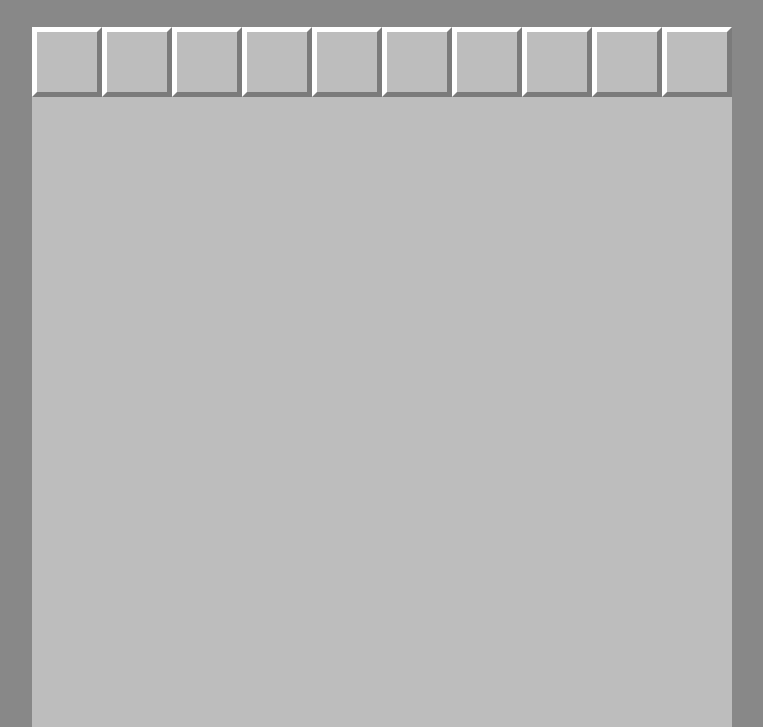
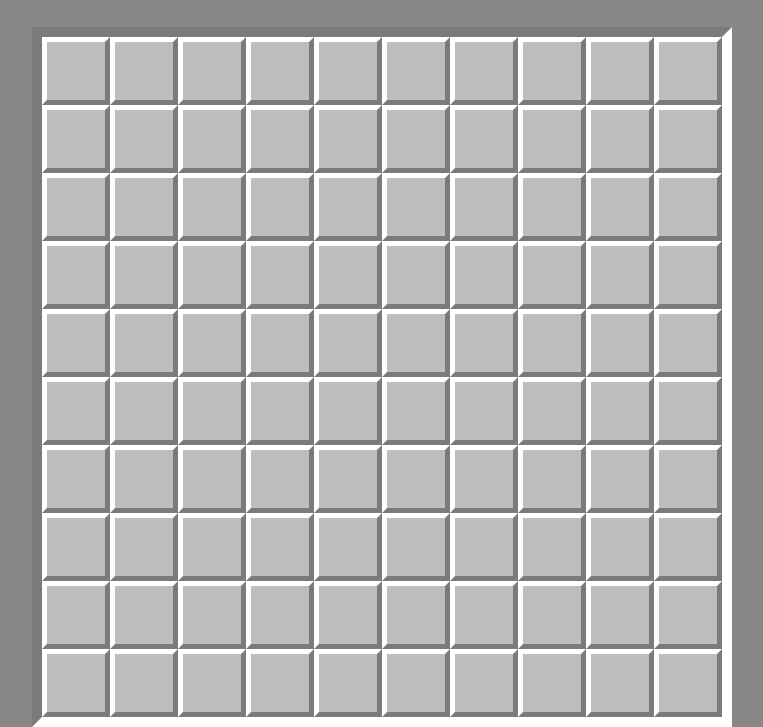
Before and after one commit to SaBobic/js-campominato-grid, a plain HTML site: page index.html in a window 1280 px wide. Shown: the part 119-846 px from the top of the page, without its empty margins (258-1021 px from the left). Drawn offline with nearby package versions, Linux system fonts and the light colour scheme.

Commit message:
fixed css

```diff
--- a/css/style.css
+++ b/css/style.css
@@ -49,9 +49,29 @@ nav{
     background-color: #BDBDBD;
     display: flex;
     flex-wrap: wrap;
+    border-width: 10px;
+    border-style: solid;
+    border-color: #7B7B7B #FFFFFF #FFFFFF #7B7B7B;
 }
 
 #box .cell{
     width: calc(100% / 10);
     height: calc(100% / 10);
+    color: #007B00;
+    font-weight: 700;
+    font-size: 24px;
+    display: flex;
+    justify-content: center;
+    align-items: center;
+    font-weight: 700;
+    font-size: 24px;
+    background-color: #BDBDBD;
+    border-width: 5px;
+    border-style: solid;
+    border-color: #FFFFFF #7B7B7B #7B7B7B #FFFFFF;
 }
+
+#box .cell.active{
+    border: 1px solid #7F7F7F;
+    color: #0000FF;
+}
--- a/index.html
+++ b/index.html
@@ -16,22 +16,112 @@
 <body>
     <header>
         <nav class="my_border">
-            <div class="my_btn my_border">Gioca</div>
+            <div class="my_btn my_border" id="play-button">Gioca</div>
         </nav>
     </header>
 
     <main>
         <div id="box">
-            <div class="cell my_border"></div>
-            <div class="cell my_border"></div>
-            <div class="cell my_border"></div>
-            <div class="cell my_border"></div>
-            <div class="cell my_border"></div>
-            <div class="cell my_border"></div>
-            <div class="cell my_border"></div>
-            <div class="cell my_border"></div>
-            <div class="cell my_border"></div>
-            <div class="cell my_border"></div>
+            <div class="cell"></div>
+            <div class="cell"></div>
+            <div class="cell"></div>
+            <div class="cell"></div>
+            <div class="cell"></div>
+            <div class="cell"></div>
+            <div class="cell"></div>
+            <div class="cell"></div>
+            <div class="cell"></div>
+            <div class="cell"></div>
+            <div class="cell"></div>
+            <div class="cell"></div>
+            <div class="cell"></div>
+            <div class="cell"></div>
+            <div class="cell"></div>
+            <div class="cell"></div>
+            <div class="cell"></div>
+            <div class="cell"></div>
+            <div class="cell"></div>
+            <div class="cell"></div>
+            <div class="cell"></div>
+            <div class="cell"></div>
+            <div class="cell"></div>
+            <div class="cell"></div>
+            <div class="cell"></div>
+            <div class="cell"></div>
+            <div class="cell"></div>
+            <div class="cell"></div>
+            <div class="cell"></div>
+            <div class="cell"></div>
+            <div class="cell"></div>
+            <div class="cell"></div>
+            <div class="cell"></div>
+            <div class="cell"></div>
+            <div class="cell"></div>
+            <div class="cell"></div>
+            <div class="cell"></div>
+            <div class="cell"></div>
+            <div class="cell"></div>
+            <div class="cell"></div>
+            <div class="cell"></div>
+            <div class="cell"></div>
+            <div class="cell"></div>
+            <div class="cell"></div>
+            <div class="cell"></div>
+            <div class="cell"></div>
+            <div class="cell"></div>
+            <div class="cell"></div>
+            <div class="cell"></div>
+            <div class="cell"></div>
+            <div class="cell"></div>
+            <div class="cell"></div>
+            <div class="cell"></div>
+            <div class="cell"></div>
+            <div class="cell"></div>
+            <div class="cell"></div>
+            <div class="cell"></div>
+            <div class="cell"></div>
+            <div class="cell"></div>
+            <div class="cell"></div>
+            <div class="cell"></div>
+            <div class="cell"></div>
+            <div class="cell"></div>
+            <div class="cell"></div>
+            <div class="cell"></div>
+            <div class="cell"></div>
+            <div class="cell"></div>
+            <div class="cell"></div>
+            <div class="cell"></div>
+            <div class="cell"></div>
+            <div class="cell"></div>
+            <div class="cell"></div>
+            <div class="cell"></div>
+            <div class="cell"></div>
+            <div class="cell"></div>
+            <div class="cell"></div>
+            <div class="cell"></div>
+            <div class="cell"></div>
+            <div class="cell"></div>
+            <div class="cell"></div>
+            <div class="cell"></div>
+            <div class="cell"></div>
+            <div class="cell"></div>
+            <div class="cell"></div>
+            <div class="cell"></div>
+            <div class="cell"></div>
+            <div class="cell"></div>
+            <div class="cell"></div>
+            <div class="cell"></div>
+            <div class="cell"></div>
+            <div class="cell"></div>
+            <div class="cell"></div>
+            <div class="cell"></div>
+            <div class="cell"></div>
+            <div class="cell"></div>
+            <div class="cell"></div>
+            <div class="cell"></div>
+            <div class="cell"></div>
+            <div class="cell"></div>
+            <div class="cell"></div>
         </div>
     </main>
 
```
